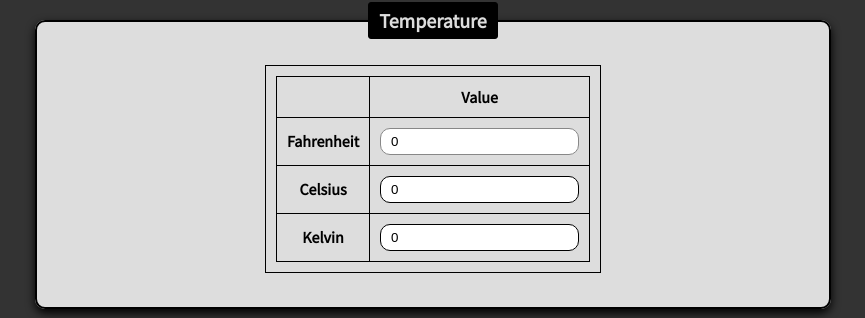
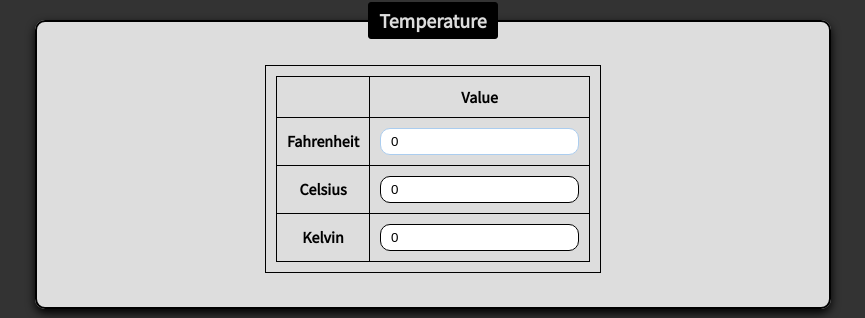
Before and after one commit to Coolfission/Coolfission.github.io, a PHP site: page /converter/convert.html in a window 1280 px wide, with the restyled element focused. Shown: the part 189-507 px from the top of the page, without its empty margins (207-1072 px from the left). Run offline with PHP 8.4, Linux system fonts and the light colour scheme; some libraries are stand-ins or nearby versions.

Commit message:
Update convert.css

```diff
--- a/converter/convert.css
+++ b/converter/convert.css
@@ -42,7 +42,7 @@ input {
   transition: all 500ms ease;
 }
 input:focus {
-  border-color: #888;
+  border-color: #ABCDEF;
   -webkit-transition: all 500ms ease;
   -moz-transition: all 500ms ease;
   -o-transition: all 500ms ease;
```
